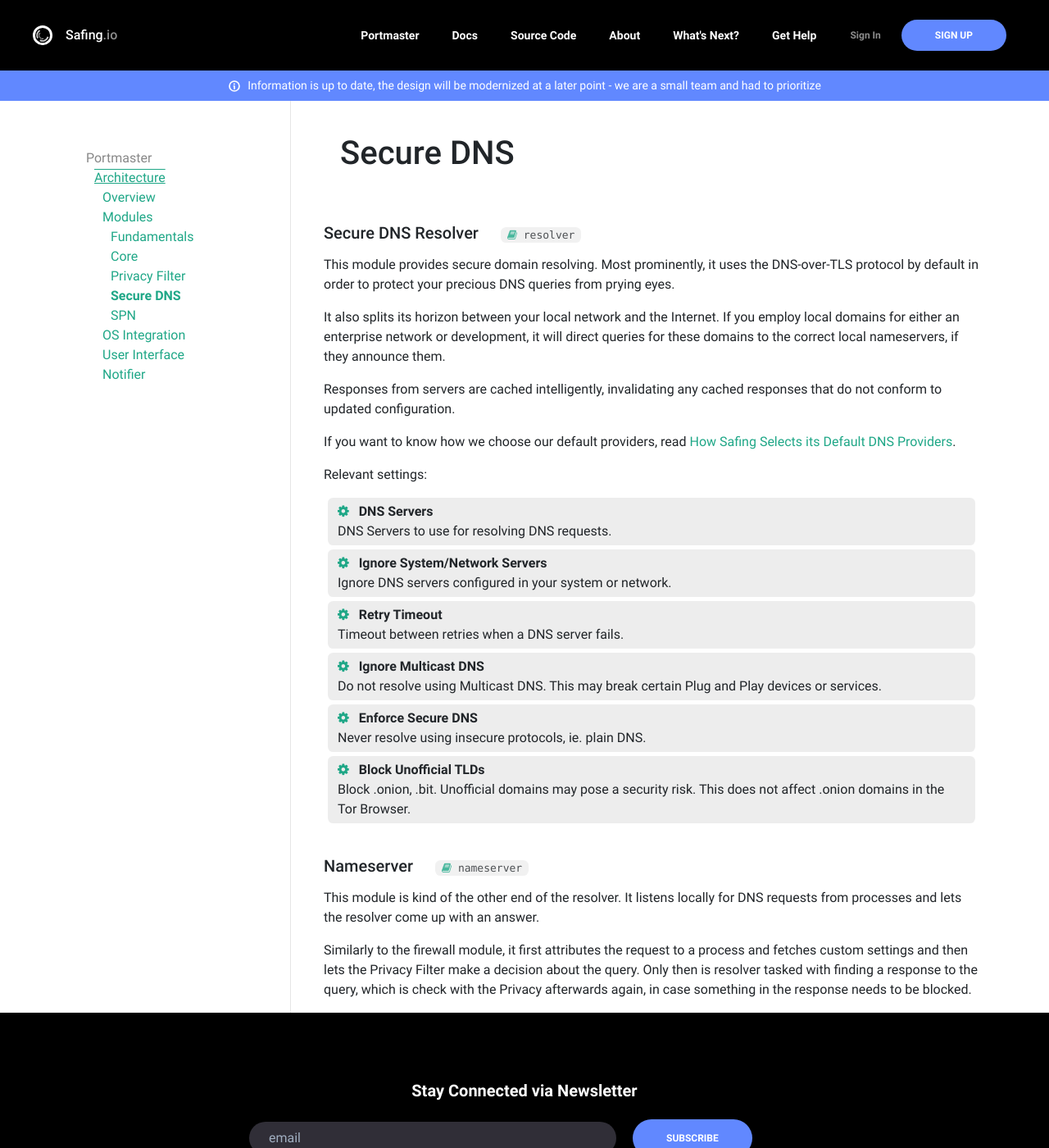
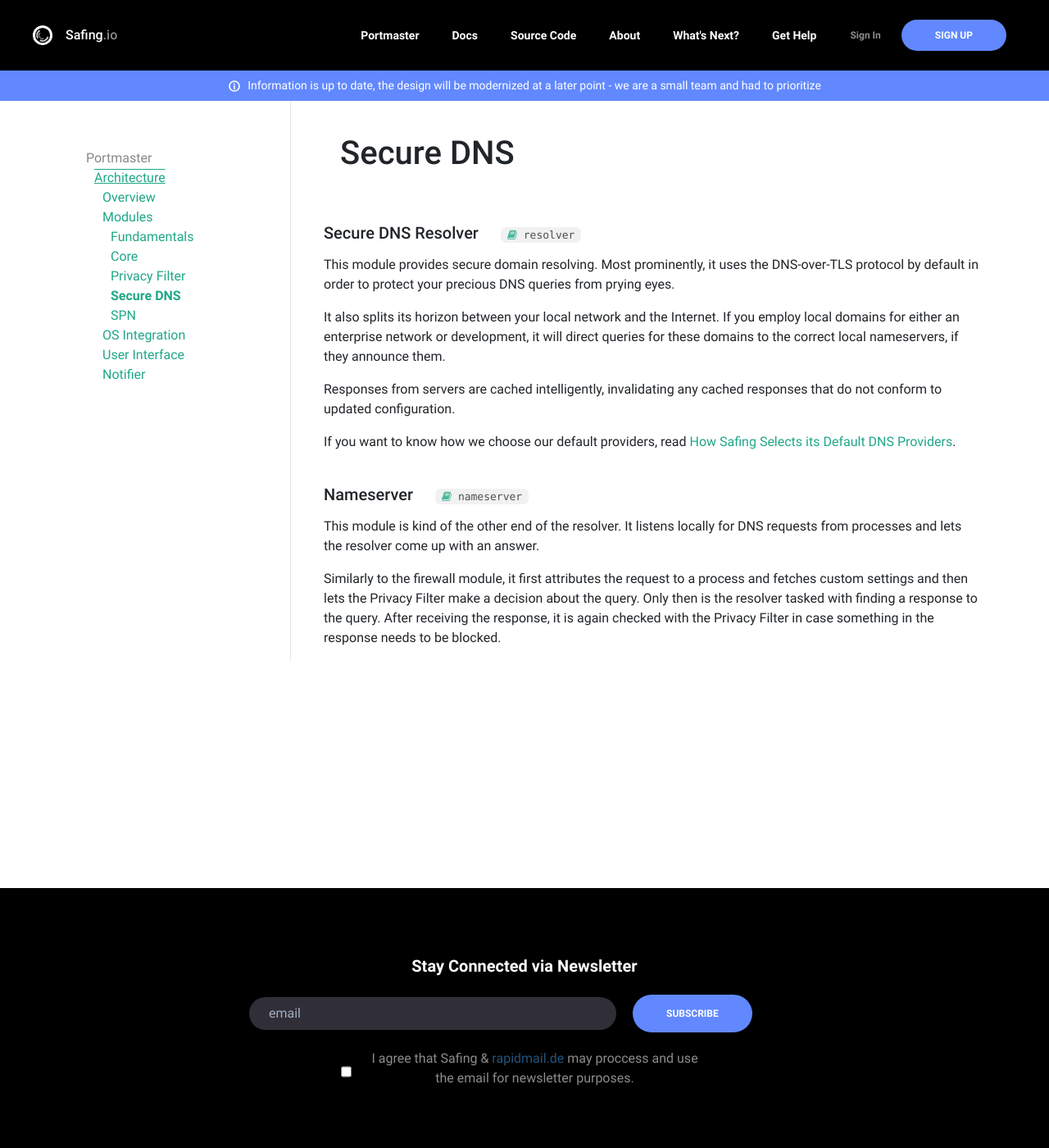
Before and after one commit to safing/docs, a Jekyll site: the page built from portmaster/architecture/modules/secure-dns/index.md, in a window 1280 px wide and 1400 px high. Shown: the whole window at 82% size. Built offline with Jekyll 4.4.1, drawn with Linux system fonts in a browser that asks for light colours.

Commit message:
Finetune texts for Secure DNS

```diff
--- a/portmaster/architecture/modules/secure-dns/index.md
+++ b/portmaster/architecture/modules/secure-dns/index.md
@@ -13,6 +13,8 @@ Responses from servers are cached intelligently, invalidating any cached respons
 
 If you want to know how we choose our default providers, read [How Safing Selects its Default DNS Providers](https://safing.io/blog/2020/07/07/how-safing-selects-its-default-dns-providers/).
 
+{% comment %}
+
 Relevant settings:
 
 {% include setting/brief.html key="dns/nameservers" %}
@@ -22,15 +24,17 @@ Relevant settings:
 {% include setting/brief.html key="dns/noInsecureProtocols" %}
 {% include setting/brief.html key="dns/dontResolveSpecialDomains" %}
 
+{% endcomment %}
+
 ##### Nameserver {% include code_ref.html godoc_portmaster="nameserver" %}
 
 This module is kind of the other end of the resolver. It listens locally for DNS requests from processes and lets the resolver come up with an answer.
 
-Similarly to the firewall module, it first attributes the request to a process and fetches custom settings and then lets the Privacy Filter make a decision about the query. Only then is resolver tasked with finding a response to the query, which is check with the Privacy afterwards again, in case something in the response needs to be blocked.
+Similarly to the firewall module, it first attributes the request to a process and fetches custom settings and then lets the Privacy Filter make a decision about the query. Only then is the resolver tasked with finding a response to the query. After receiving the response, it is again checked with the Privacy Filter in case something in the response needs to be blocked.
 
 {% comment %}
 
-### Compontents
+### Components
 
 ##### Nameserver {not shown in UI, because it's the "main" of Secure DNS}
 -> local DNS server (recursive stub)
```
